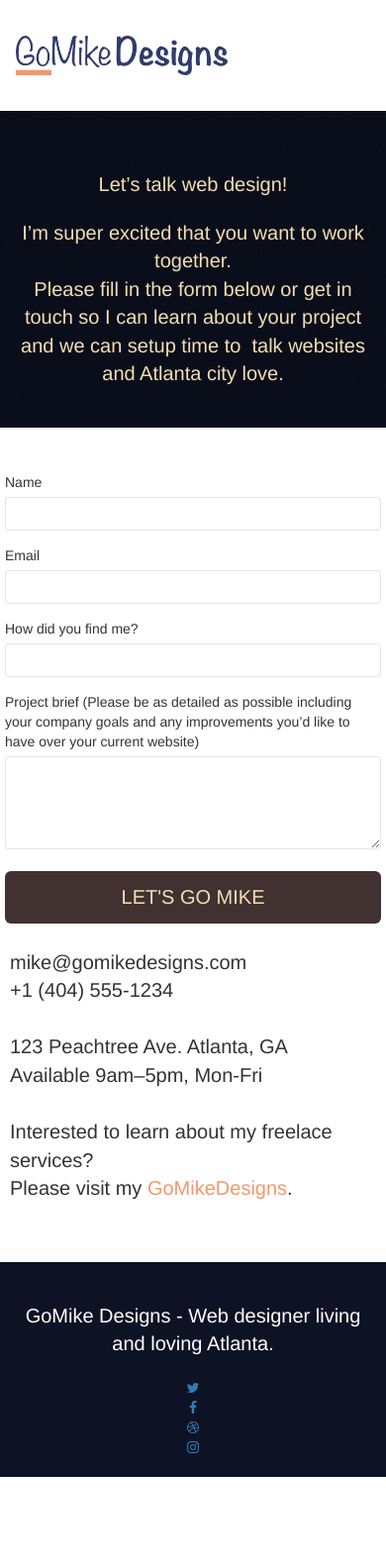
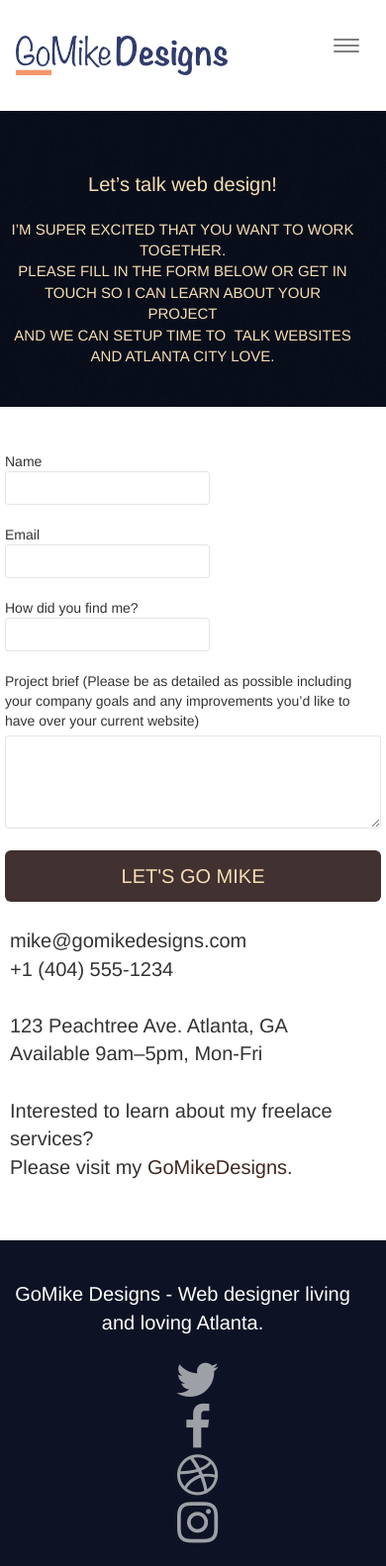
Before and after one commit to alhadary/New-GoMikeDesigns-website, a plain HTML site: page contact.html in a window 390 px wide. Shown: the whole page at 99% size. Before the commit the page ends 1492 px from the top, so only its background shows below. Drawn offline with Linux system fonts and the light colour scheme.

Commit message:
increase the font size

```diff
--- a/contact.html
+++ b/contact.html
@@ -1,8 +1,8 @@
 <!doctype html>
-<html lang="Default">
+<html lang="en">
 <head>
     <meta charset="utf-8">
-    <meta name="keywords" content="">
+    <meta name="keywords" content="freelance, web designer, Atlanta, Mike designer ,web designers near me">
 
     <meta name="viewport" content="width=device-width, initial-scale=1.0, viewport-fit=cover">
     <link rel="shortcut icon" type="image/png" href="favicon.jpg">
@@ -43,6 +43,10 @@ a {
     font-family: "helvetica";
     font-weight: 400;
     /* color: wheat!important; */
+
+}
+body{
+	background-color: #141414;
 }
 
 	</style>
@@ -55,14 +59,14 @@ a {
 </head>
 <body>
 <!-- Main container -->
-<div class="page-container">
-
+<div class="page-container" >
+    <nav>
 <!-- bloc-0 -->
 <div class="bloc bgc-white l-bloc " id="bloc-0">
 	<div class="container bloc-sm">
 		<nav class="navbar row">
 			<div class="navbar-header">
-				<a class="navbar-brand" href="index.html"><img src="img/atlanta-web-design-logo.png" alt="logo ,Mike designer" height="40" /></a>
+				<a class="navbar-brand" href="index.html"><img src="img/atlanta-web-design-logo.png" alt="logo" height="40" /></a>
 				<button id="nav-toggle" type="button" class="ui-navbar-toggle navbar-toggle" data-toggle="collapse" data-target=".navbar-1">
 					<span class="sr-only">Toggle navigation</span><span class="icon-bar"></span><span class="icon-bar"></span><span class="icon-bar"></span>
 				</button>
@@ -82,9 +86,12 @@ a {
 		</nav>
 	</div>
 </div>
+
+	</nav>
 <!-- bloc-0 END -->
 
 <!-- bloc-6 -->
+<section>
 <div class="bloc bg-dots-bg bg-repeat bgc-dark-slate-blue d-bloc bloc-bg-texture texture-paper" id="bloc-6">
 	<div class="container bloc-lg">
 		<div class="row">
@@ -92,44 +99,51 @@ a {
 				<p class="text-center hero-bloc-text tc-white">
 					Let&rsquo;s talk web design!
 				</p>
-				<p class="text-center mg-lg tc-white tight-width-whitespace">
+				<h3 class="text-center mg-lg tc-white tight-width-whitespace">
 					I&rsquo;m super excited that you want to work together.<br>Please fill in the form below or get in touch so I can learn about your project <br>and we can setup time to &nbsp;talk websites and Atlanta city love.
-				</p>
+				</h3>
 			</div>
 		</div>
 	</div>
 </div>
+</section>
 <!-- bloc-6 END -->
 
 <!-- bloc-7 -->
+<main>
 <div class="bloc bgc-white l-bloc" id="bloc-7">
 	<div class="container bloc-lg">
 		<div class="row">
 			<div class="col-sm-6">
-				<form id="form_1" novalidate success-msg="Your message has been sent." fail-msg="Sorry it seems that our mail server is not responding, Sorry for the inconvenience!">
+				<form id="form_1">
 					<div class="form-group">
 						<label>
 							Name
+							<input id="name" class="form-control" required />
 						</label>
-						<input id="name" class="form-control" required />
+
 					</div>
 					<div class="form-group">
 						<label>
 							Email
+
+						<input id="email" class="form-control" type="email" required />
 						</label>
-						<input id="email" class="form-control" type="email" required />
 					</div>
+
 					<div class="form-group">
 						<label>
 							How did you find me?
+							<input class="form-control" type="email" required id="input_504" />
 						</label>
-						<input class="form-control" type="email" required id="input_504" />
+
 					</div>
 					<div class="form-group">
-						<label>
+						<label >
 							Project brief (Please be as detailed as possible including your company goals and any improvements you&rsquo;d like to have over your current website)<br>
 						</label><textarea id="message" class="form-control" rows="4" cols="50" required></textarea>
 					</div>
+
 					<button class="bloc-button btn btn-lg btn-block cta-hero btn-atomic-tangerine" type="submit">
 						Let's go Mike
 					</button>
@@ -143,13 +157,14 @@ a {
 		</div>
 	</div>
 </div>
+</main>
 <!-- bloc-7 END -->
 
 <!-- ScrollToTop Button -->
 <a class="bloc-button btn btn-d scrollToTop" onclick="scrollToTarget('1')"><span class="fa fa-chevron-up"></span></a>
 <!-- ScrollToTop Button END-->
 
-
+<footer>
 <!-- Footer - bloc-8 -->
 <div class="bloc bgc-dark-slate-blue d-bloc" id="bloc-8">
 	<div class="container bloc-sm">
@@ -161,22 +176,22 @@ a {
 				<div class="row row-no-gutters social">
 					<div class="col-sm-3">
 						<div class="text-center">
-							<a class="social" href="#"><span class="fa fa-twitter icon-md"></span></a>
+							<a class="social" href="https://www.twitter.com"><span class="fa fa-twitter icon-md"></span></a>
 						</div>
 					</div>
 					<div class="col-sm-3">
 						<div class="text-center">
-							<a class="social" href="#"><span class="fa fa-facebook icon-md"></span></a>
+							<a class="social" href="https://www.faebook.com"><span class="fa fa-facebook icon-md"></span></a>
 						</div>
 					</div>
 					<div class="col-sm-3">
 						<div class="text-center">
-							<a class="social" href="#"><span class="fa fa-dribbble icon-md"></span></a>
+							<a class="social" href="https://www.google.com"><span class="fa fa-dribbble icon-md"></span></a>
 						</div>
 					</div>
 					<div class="col-sm-3">
 						<div class="text-center">
-							<a class="social" href="#"><span class="fa fa-instagram icon-md"></span></a>
+							<a class="social" href="https://www.instagram.com"><span class="fa fa-instagram icon-md"></span></a>
 						</div>
 					</div>
 				</div>
@@ -184,6 +199,7 @@ a {
 		</div>
 	</div>
 </div>
+</footer>
 <!-- Footer - bloc-8 END -->
 
 </div>
--- a/style.css
+++ b/style.css
@@ -1,33 +1,36 @@
-/* body {
+body {
     margin: 0;
     padding: 0;
     background: #FFF;
     overflow-x: hidden;
     -webkit-font-smoothing: antialiased;
     -moz-osx-font-smoothing: grayscale;
+}
+/* .page-container{
+    background-color: hsl(0, 15%, 18%) !important;
 } */
-/* .navbar-header img{
+.navbar-header img{
     width: 85%;
-} */
+}
 .navbar-nav li a{
     font-size: 23px;
 
 }
-/* .col-sm-12{
+.col-sm-12{
     width: 95%;
 }
 .col-sm-6 img{
     width: 100%;
     height: 250px;
     object-fit: cover;
-} */
+}
 
 
-/* a,
+a,
 button {
     transition: all .3s ease-in-out;
     outline: none!important;
-} */
+}
 
 a:hover {
     text-decoration: none;
@@ -136,7 +139,7 @@ a:hover {
     border-color: rgba(255, 255, 255, .2);
 }
 
-/* .d-bloc .a-btn,
+.d-bloc .a-btn,
 .d-bloc .navbar a,
 .d-bloc .navbar-brand,
 .d-bloc a .icon-sm,
@@ -151,7 +154,7 @@ a:hover {
 .d-bloc h6 a,
 .d-bloc p a {
     color: rgba(255, 255, 255, .6);
-} */
+}
 
 .d-bloc .a-btn:hover,
 .d-bloc .navbar a:hover,
@@ -210,10 +213,10 @@ a:hover {
     border-color: rgba(0, 0, 0, .3);
 }
 
-/* .d-bloc .panel,
+.d-bloc .panel,
 .l-bloc {
-    color: rgba(0, 0, 0, .5);
-} */
+    color: #333;
+}
 
 .d-bloc .panel button:hover,
 .l-bloc button:hover {
@@ -233,7 +236,7 @@ a:hover {
     border-color: rgba(0, 0, 0, .1);
 }
 
-/* .d-bloc .panel .a-btn,
+.d-bloc .panel .a-btn,
 .l-bloc .a-btn,
 .l-bloc .navbar a,
 .l-bloc .navbar-brand,
@@ -249,7 +252,7 @@ a:hover {
 .l-bloc h6 a,
 .l-bloc p a {
     color: rgba(0, 0, 0, .6);
-} */
+}
 
 .d-bloc .panel .a-btn:hover,
 .l-bloc .a-btn:hover,
@@ -363,10 +366,10 @@ a:hover {
     background: transparent!important;
 }
 
-/* .navbar-toggle .icon-bar {
+.navbar-toggle .icon-bar {
     background-color: rgba(0, 0, 0, .5);
     width: 26px;
-} */
+}
 
 .nav-invert .navbar .nav {
     float: left;
@@ -547,11 +550,11 @@ nav .caret {
     opacity: 1;
 }
 
-/* a[data-lightbox] {
+a[data-lightbox] {
     position: relative;
     display: block;
     text-align: center;
-} */
+}
 
 a[data-lightbox]:hover::before {
     content: "+";
@@ -821,7 +824,7 @@ h4 {
 }
 
 .ltc-atomic-tangerine {
-    color: #F3976C!important;
+    color: #3e281e!important;
 }
 
 .ltc-atomic-tangerine:hover {
@@ -882,7 +885,7 @@ h4 {
     }
 }
 
-@media only screen and (min-device-width: 1024px) and (max-device-width: 1366px) and (-webkit-min-device-pixel-ratio: 1.5) {
+@media only screen and (min-width: 1024px) and (max-width: 1366px) and (-webkit-min-device-pixel-ratio: 1.5) {
     .b-parallax {
         background-attachment: scroll;
     }
@@ -891,6 +894,14 @@ h4 {
 @media (max-width: 991px) {
     .container {
         width: 100%;
+    }
+    .icon-md{
+        width: 200px !important;
+        font-size: 48px !important;
+    }
+
+    .social{
+        width: 200px !important;
     }
     .b-parallax {
         background-attachment: scroll;
```
Also changed, not shown: index.html (+3 -3 lines), css/bootstrap.css.
